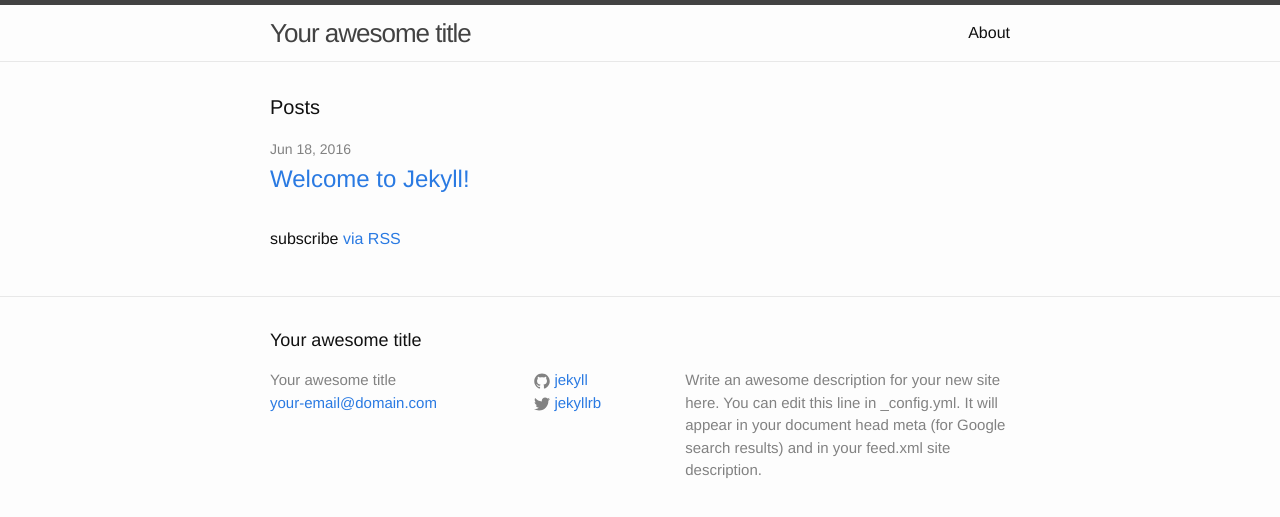
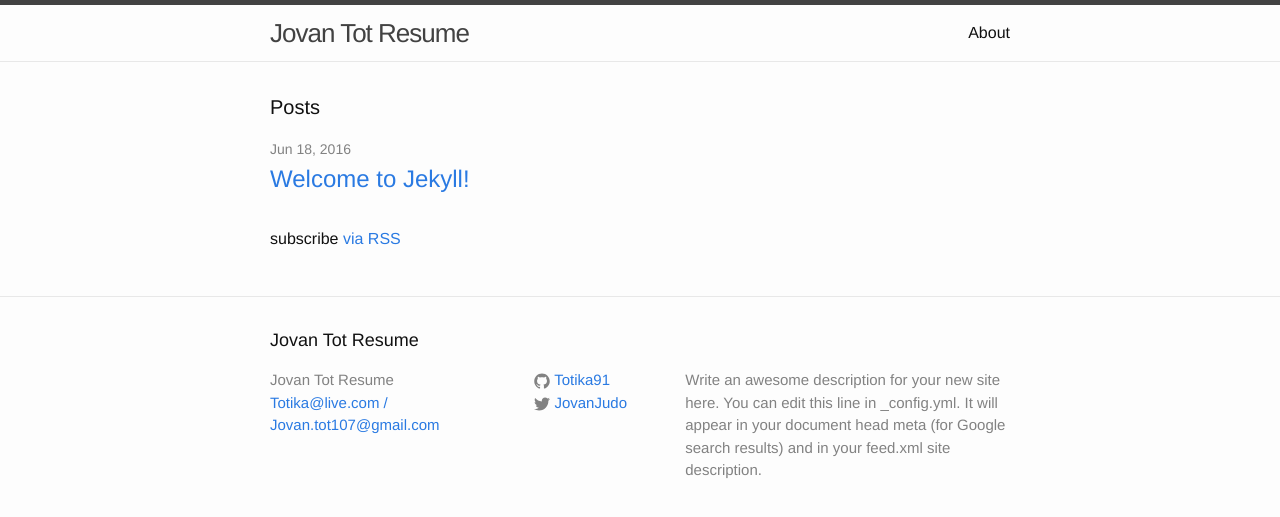
Before and after one commit to totika91/totika91.github.io, a Jekyll site: the page built from index.html, in a window 1280 px wide. Shown: the top 517 px of the page. Built offline with Jekyll 4.4.1, drawn with Linux system fonts in a browser that asks for light colours.

Commit message:
prepravljen mejl i title

```diff
--- a/_config.yml
+++ b/_config.yml
@@ -6,16 +6,17 @@
 # 'jekyll serve'. If you change this file, please restart the server process.
 
 # Site settings
-title: Your awesome title
-email: your-email@domain.com
+title: Jovan Tot Resume
+email: Totika@live.com / Jovan.tot107@gmail.com
 description: > # this means to ignore newlines until "baseurl:"
   Write an awesome description for your new site here. You can edit this
   line in _config.yml. It will appear in your document head meta (for
   Google search results) and in your feed.xml site description.
 baseurl: "" # the subpath of your site, e.g. /blog
 url: "http://yourdomain.com" # the base hostname & protocol for your site
-twitter_username: jekyllrb
-github_username:  jekyll
+twitter_username: JovanJudo
+github_username:  Totika91
+facebook_username: Totika
 
 # Build settings
 markdown: kramdown
```
